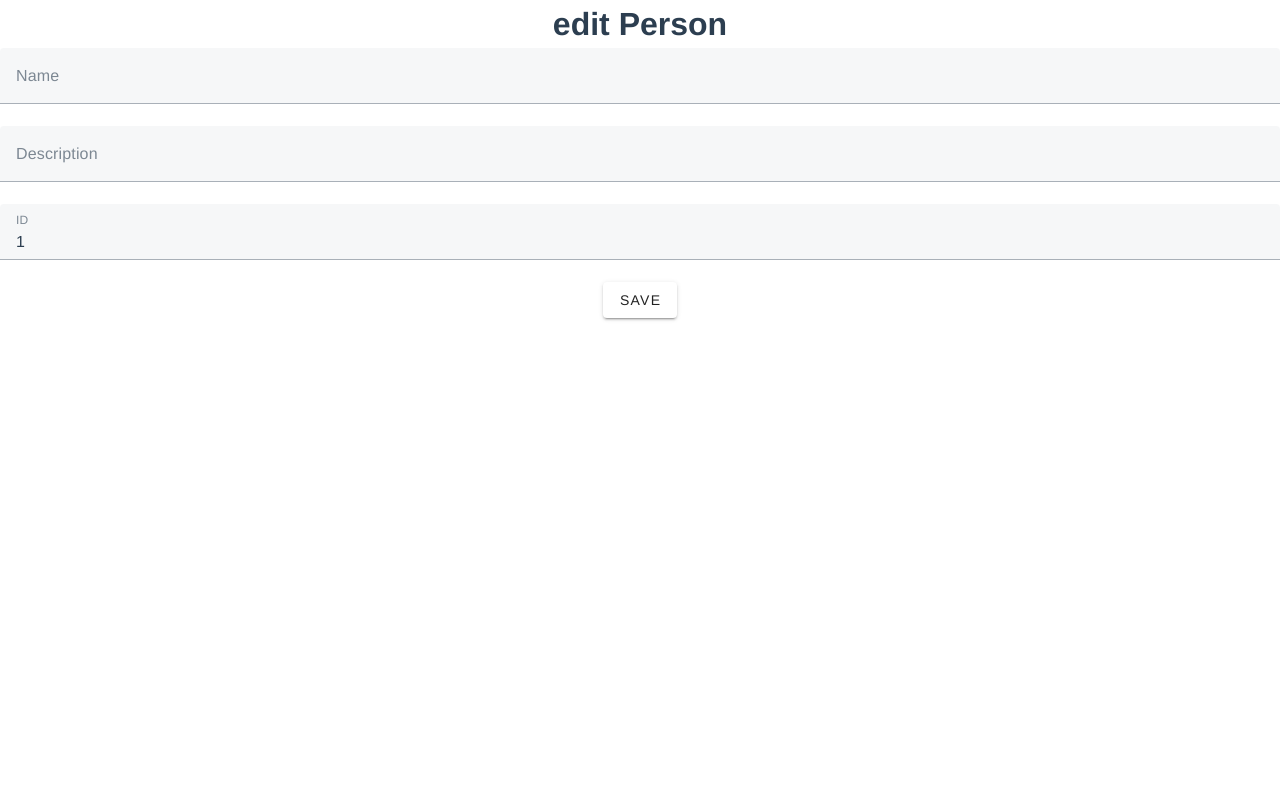
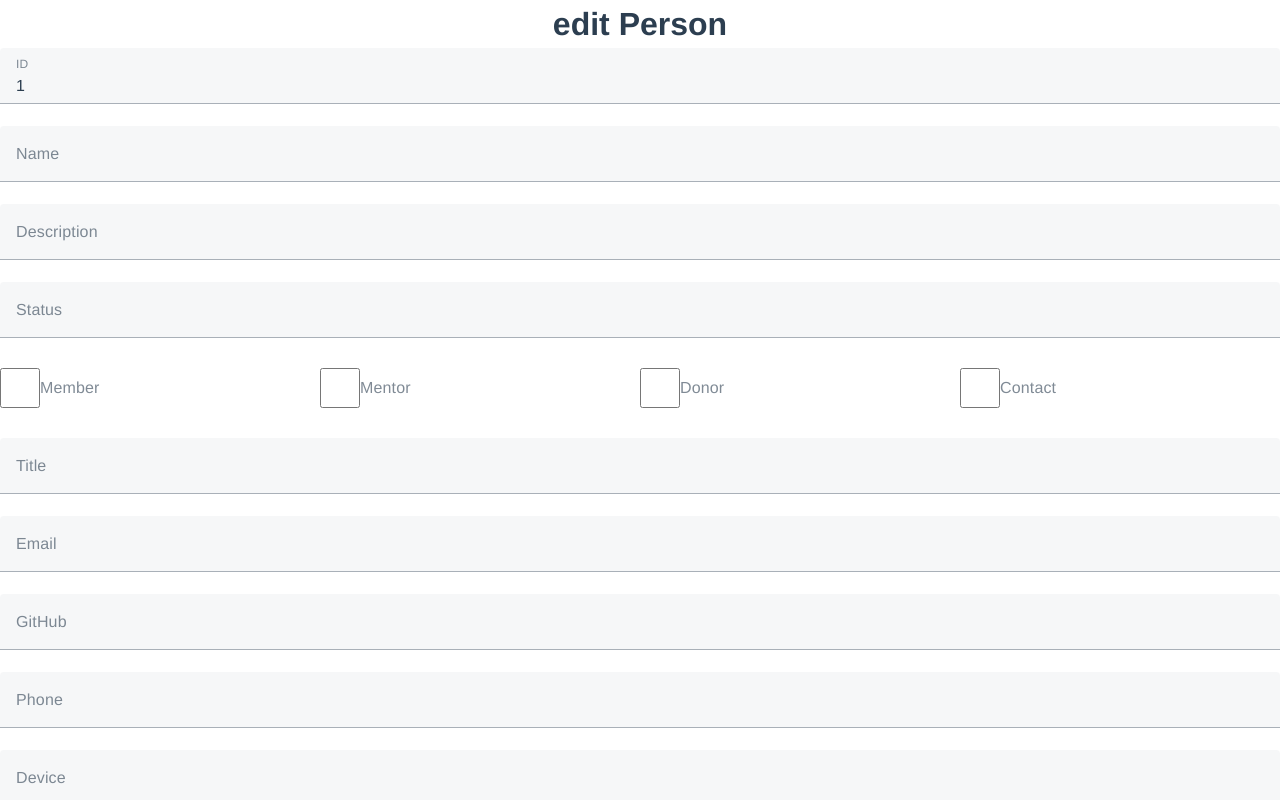
Before and after one commit to agile-learning-institute/mentorHub-person-ui, a Vue app: page /person/1 in a window 1280 px wide. Shown: the top 800 px of the page. Built offline with nearby package versions, Linux system fonts and the light colour scheme; no server answers.

Commit message:
Added new fields

```diff
--- a/package.json
+++ b/package.json
@@ -11,8 +11,8 @@
     "axios": "^1.5.1",
     "core-js": "^3.8.3",
     "vue": "^3.2.13",
+    "vuetify": "^3.3.15",
     "vue-router": "^4.0.3",
-    "vuetify": "^3.3.15",
     "vuex": "^4.0.0"
   },
   "devDependencies": {
--- a/src/components/PersonForm.vue
+++ b/src/components/PersonForm.vue
@@ -2,9 +2,26 @@
     <div>
       <h1>{{ mode }} Person</h1>
       <v-form>
-        <v-text-field label="Name" v-model="name" required></v-text-field>
-        <v-text-field label="Description" v-if="mode==='edit'" v-model="description"></v-text-field>
         <v-text-field label="ID" v-if="mode==='edit'" v-bind:model-value="$route.params.id" v-bind:readonly="true"></v-text-field>
+        <v-text-field label="Name" v-model="person.name" required></v-text-field>
+        <template v-if="mode==='edit'">
+          <v-text-field label="Description" v-model="person.description"></v-text-field>
+          <v-text-field label="Status" v-model="person.status"></v-text-field>
+          <div class="flex-container">
+            <v-checkbox class="flex-item" label="Member" v-model="person.member"></v-checkbox>
+            <v-checkbox class="flex-item" label="Mentor" v-model="person.mentor"></v-checkbox>
+            <v-checkbox class="flex-item" label="Donor" v-model="person.donor"></v-checkbox>
+            <v-checkbox class="flex-item" label="Contact" v-model="person.contact"></v-checkbox>
+          </div>
+          <v-text-field label="Title" v-model="person.title"></v-text-field>
+          <v-text-field label="Email" v-model="person.eMail"></v-text-field>
+          <v-text-field label="GitHub" v-model="person.gitHub"></v-text-field>
+          <v-text-field label="Phone" v-model="person.phone"></v-text-field>
+          <v-text-field label="Device" v-model="person.device"></v-text-field>
+          <v-text-field label="Location" v-model="person.location"></v-text-field>
+          <v-text-field label="MentorName" v-model="person.mentorName"></v-text-field>
+          <v-text-field label="PartnerName" v-model="person.partnerName"></v-text-field>
+        </template>
         <v-btn @click="savePerson">Save</v-btn>
       </v-form>
     </div>
@@ -16,8 +33,7 @@ import axios from 'axios';
 export default {
   data() {
     return {
-      name: '',
-      description: '',
+      person: {}
     };
   },
   props: {
@@ -31,8 +47,7 @@ export default {
 
       axios.get(apiUrlWithId)
         .then(response => {
-          this.name = response.data.name;
-          this.description = response.data.description;
+          this.person = response.data;
         })
         .catch(error => {
           console.error('An error occurred:', error);
@@ -46,13 +61,8 @@ export default {
       const apiUrlWithId = `${apiHost}:${apiPort}/api/person/${this.$route.params.id}`;
       const apiUrlWithoutId = `${apiHost}:${apiPort}/api/person/`;
 
-      const payload = {
-        name: this.name,
-        description: this.description,
-      };
-
       if (this.mode === 'edit') {
-        axios.patch(apiUrlWithId, payload)
+        axios.patch(apiUrlWithId, this.person)
           .then(response => {
             console.log('Person updated:', response.data);
           })
@@ -60,7 +70,7 @@ export default {
             console.error('An error occurred:', error);
           });
       } else {
-        axios.post(apiUrlWithoutId, payload)
+        axios.post(apiUrlWithoutId, this.person)
           .then(response => {
             this.$router.push({ name: 'EditPerson', params: { id: response.data.ID } });
           })
@@ -72,3 +82,24 @@ export default {
   }
 };
 </script>
+
+<style>
+/* scoped does not work, this makes check boxes visible */
+.v-selection-control__input input {
+  opacity: 1 !important;
+}
+</style>
+
+<style scoped>
+
+.flex-container {
+  display: flex;
+  justify-content: space-between; /* Distributes the items evenly across the container */
+  align-items: center; /* Aligns the items vertically in the center */
+}
+
+.flex-item {
+  flex: 1; /* Each item takes an equal share of the container */
+}
+
+</style>
--- a/src/main.js
+++ b/src/main.js
@@ -2,6 +2,7 @@ import { createApp } from 'vue'
 import App from './App.vue'
 import router from './router'
 import store from './store'
+import 'vuetify/dist/vuetify.min.css';
 
 // Vuetify
 import 'vuetify/styles'
```
Also changed, not shown: 1 other file (tests, documents, lock files or other folders).
